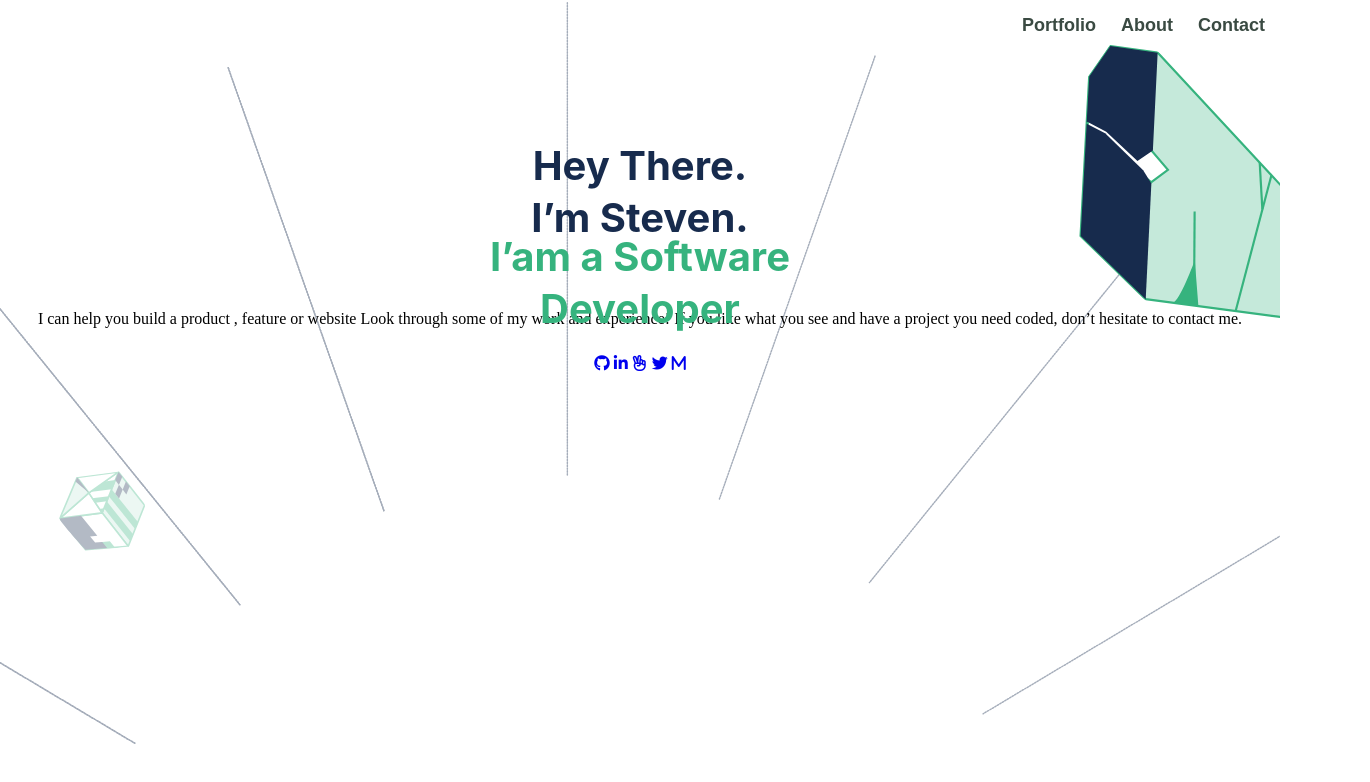
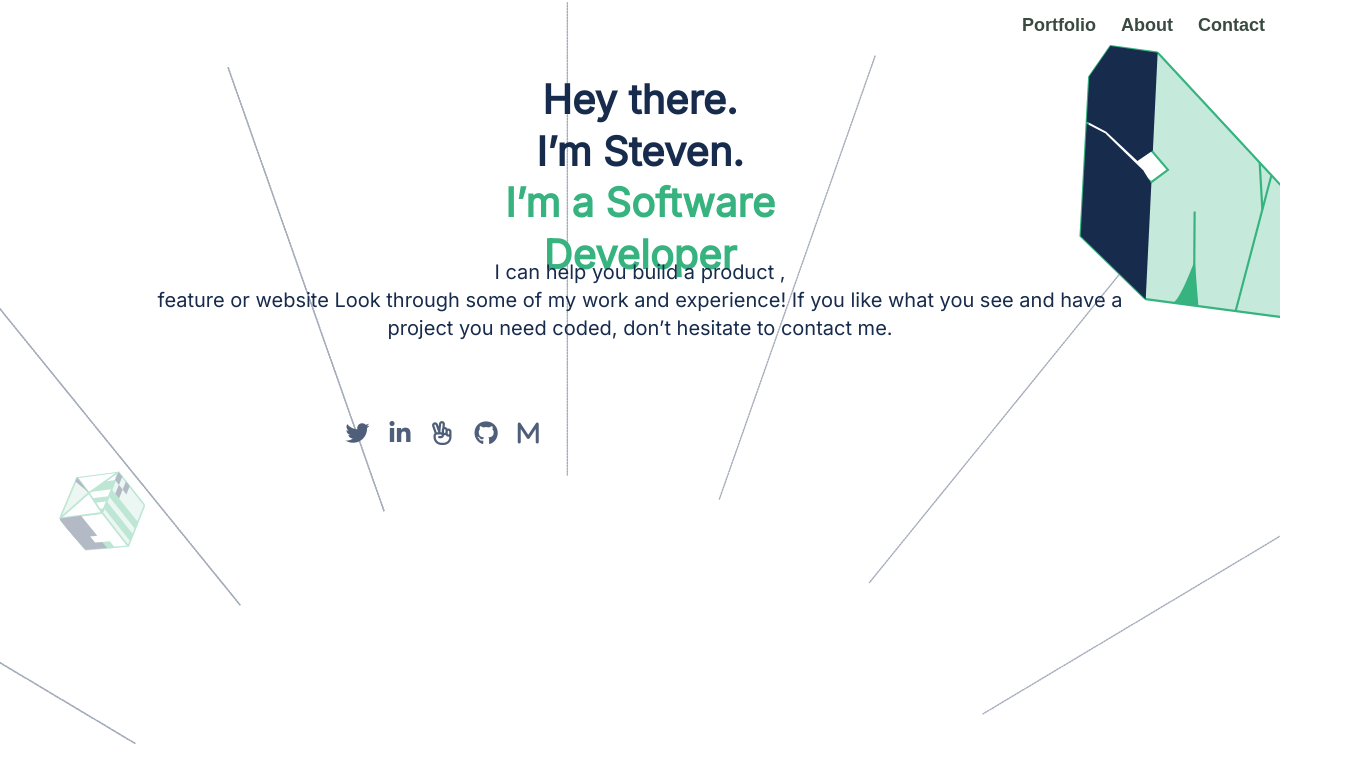
Before and after one commit to fpsapc/portfolio, a website: page index.html in a window 1280 px wide. Shown: the whole page, 1370 px wide, since content can reach past the window. Drawn offline with Linux system fonts and the light colour scheme.

Commit message:
add social styles

```diff
--- a/index.html
+++ b/index.html
@@ -6,6 +6,7 @@
     <meta name="viewport" content="width=device-width, initial-scale=1.0">
     <title>Steven's portfolio</title>
     <link rel="stylesheet" href="style.css">
+    <link rel="stylesheet" href="https://fonts.googleapis.com/css?family=Inter&display=swap">
     <script src="https://kit.fontawesome.com/27be2fb22c.js" crossorigin="anonymous"></script>
 </head>
 <body>
@@ -27,20 +28,20 @@
 
         <div class="container">
             <section class="headline">
-                <h2 class="my-name">Hey There.<br>I’m Steven.</h2>
-                <h2 class="career">I’am a Software<br>Developer</h2>
-                <p>I can help you build a product , feature or website Look through some of my work and experience! If you like what you see and have a project you need coded,
+                <h2 class="my-name">Hey there.<br>I’m Steven.</h2>
+                <h2 class="career">I’m a Software<br>Developer</h2>
+                <p>I can help you build a product ,<br> feature or website Look through some of my work and experience! If you like what you see and have a project you need coded,
                     don’t hesitate to contact me.</p>
             </section>
 
             <section class="social">
+                  <a href="#"><i class="fa-brands fa-twitter fa-xl" style="margin-right: 20px;"></i></a>
+                  <a href="#"><i class="fa-brands fa-linkedin-in fa-xl" style="margin-right: 20px;"></i></a>
+                  <a href="#"><i class="fa-regular fa-hand-peace fa-xl" style="margin-right: 20px;"></i></a>
+                  <a href="#"><i class="fa-brands fa-github fa-xl" style="margin-right: 20px;"></i></a>
+                  <a href="#"><i class="fa-solid fa-m fa-xl"></i></a>
+            </section>
 
-                    <a href="#"><i class="fa-brands fa-github"></i></a>
-                    <a href="#"><i class="fa-brands fa-linkedin-in"></i></a>
-                    <a href="#"><i class="fa-regular fa-hand-peace"></i></a>
-                    <a href="#"><i class="fa-brands fa-twitter"></i></a>
-                    <a href="#"><i class="fa-solid fa-m"></i></a>
-            </section>
         </div>
 
     </div>
--- a/style.css
+++ b/style.css
@@ -1,13 +1,13 @@
 * {
   margin: 0;
   padding: 0;
-
 }
 
 body {
   background-image: url('background.svg');
   background-repeat: no-repeat;
   background-size: cover;
+  font-family: 'Inter', sans-serif;
 }
 
 .container {
@@ -30,18 +30,17 @@ h2 {
   flex-direction: column;
   position: relative;
   width: 80%;
-  height: 40%;
+  height: 35%;
   left: 10%;
-  top: 5%;
+  top: 8%;
 }
 
 .my-name {
-  color: #172B4D;
-
+  color: #172b4d;
 }
 
 .career {
-  color: #36B37E;
+  color: #36b37e;
 }
 
 nav {
@@ -56,8 +55,12 @@ nav {
   padding: 15px;
 }
 
+a {
+  color: #505f79;
+}
+
 nav a {
-  color: #3A4A42;
+  color: #3a4a42;
   text-decoration: none;
 }
 
@@ -67,8 +70,32 @@ nav a {
   gap: 25px;
 }
 
-#toggler, label {
+#toggler,
+label {
   display: none;
+}
+
+.social {
+  display: flex;
+  position: relative;
+  width: 80%;
+  height: 30%;
+  left: 17%;
+  top: 20%;
+}
+
+p {
+  font-family: 'Inter';
+  font-style: normal;
+  font-weight: 400;
+  font-size: 20px;
+  line-height: 28px;
+  color: #172b4d;
+  position: relative;
+  width: 80%;
+  height: 20%;
+  left: 10%;
+  top: 1%;
 }
 
 @media screen and (max-width: 650px) {
@@ -77,12 +104,15 @@ nav a {
     max-height: 0;
     overflow: hidden;
   }
+
   label {
     display: inline-flex;
   }
+
   #toggler:checked ~ .menu {
     max-height: 100vh;
   }
+
   .list {
     flex-direction: column;
     align-items: center;
```
